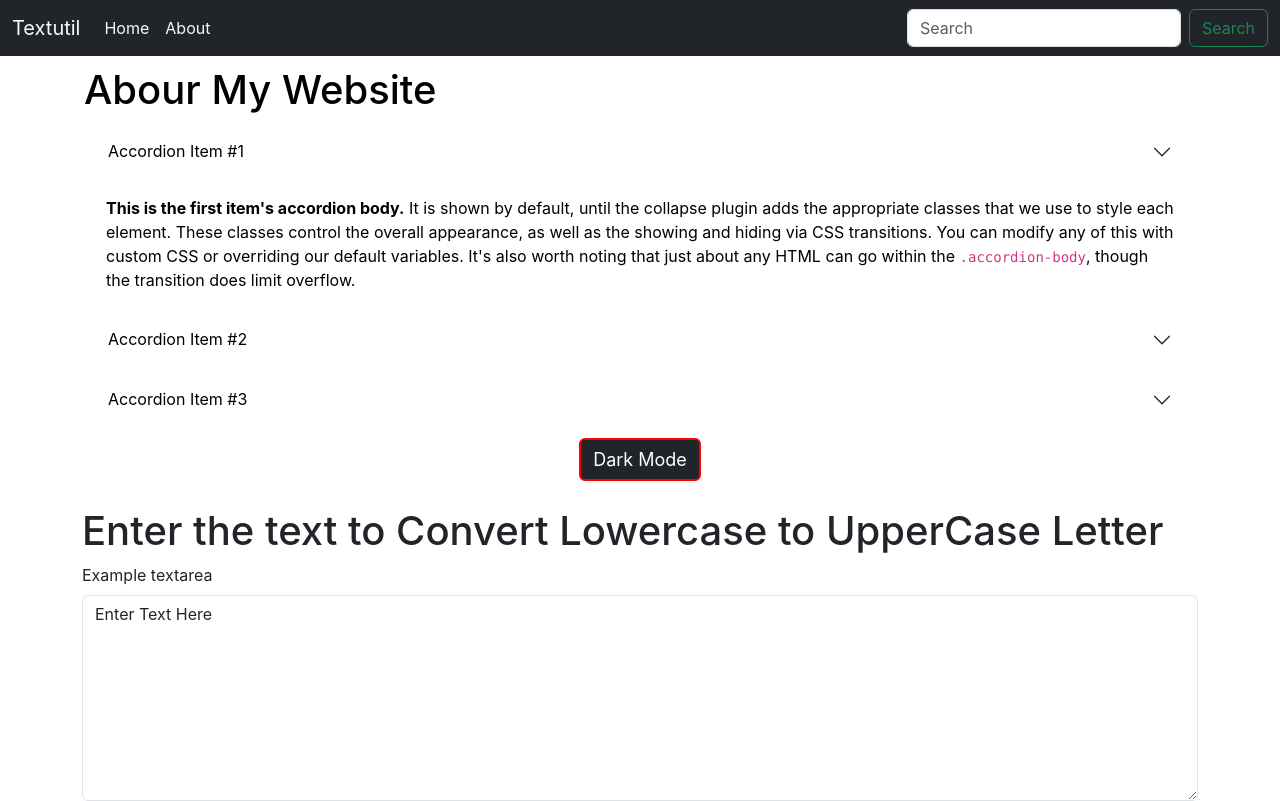
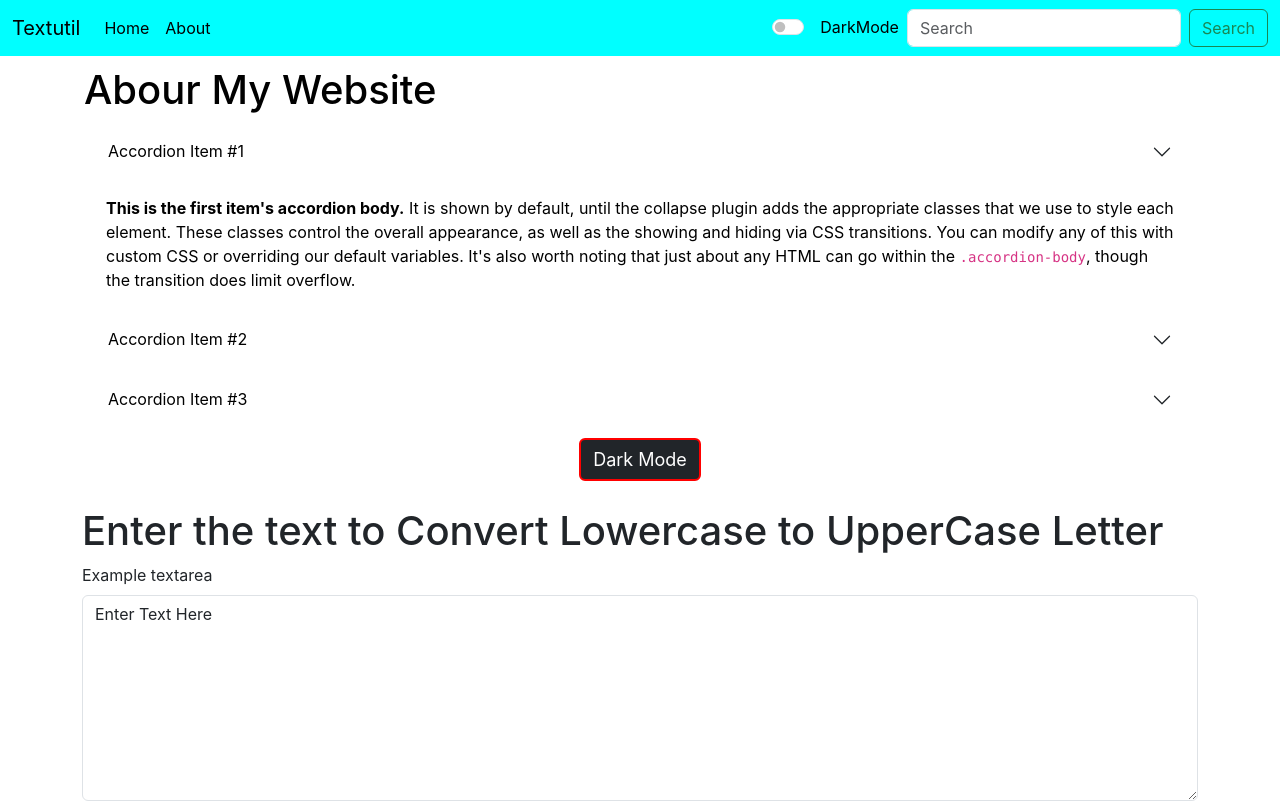
Before and after one commit to himansu-1/my-app, a React (Create React App) app: page / in a window 1280 px wide. Shown: the top 801 px of the page. Built offline with nearby package versions, Linux system fonts and the light colour scheme.

Commit message:
video-12

```diff
--- a/src/App.js
+++ b/src/App.js
@@ -3,11 +3,37 @@ import './App.css';
 import Navbar from './Components/Navbar'
 import TextForm from './Components/TextForm'
 import About from './Components/About';
+import React,{useState} from 'react';
+
 
 function App() {
+  const [navStyle,setNavStyle] = useState({
+      background: 'aqua',
+      border: '2px solid light',
+      color : 'black'
+  })
+  const changeMode = ()=>{
+    if (navStyle.background === 'aqua') {
+      setNavStyle({
+        background : 'black',
+        // border : '2px solid white',
+        color : 'white'
+
+      })
+    }
+    else {
+      setNavStyle({
+        background : 'aqua',
+        color : 'black',
+        // border : '2px solid white'
+
+      })
+    }
+
+  }
   return (
     <>
-      <Navbar title="Textutil"  />
+      <Navbar title="Textutil" changeMode={changeMode} style={navStyle}/>
       {/* <Navbar  /> */}
       <About/>
       <TextForm  heading="Enter the text to Convert Lowercase to UpperCase Letter "/>
--- a/src/Components/About.js
+++ b/src/Components/About.js
@@ -103,7 +103,7 @@ const About = () => {
                     </div>
                 </div>
                 <div className="container my-2 textalign-center text-center" >
-                    <button type="button" class="btn btn-dark" onClick={EnableMode} style={DarkMBtn}>{btnText}</button>
+                    <button type="button" className="btn btn-dark" onClick={EnableMode} style={DarkMBtn}>{btnText}</button>
 
                 </div>
             </div>
--- a/src/Components/Navbar.js
+++ b/src/Components/Navbar.js
@@ -6,22 +6,30 @@ import PropTypes from 'prop-types';
 
 
 const Navbar = (props) => {
+    // const navStyle = {
+    //     background: 'aqua',
+    //     border: '2px solid cyan'
+    // }
     return (
-        <nav className="navbar navbar-expand-lg bg-dark ">
-            <div className="container-fluid">
-                <a className="navbar-brand text-light" href="/">{props.title}</a>
+        <nav className="navbar navbar-expand-lg  " id='nav' style={props.style}>
+            <div className="container-fluid" >
+                <a className="navbar-brand " style={props.style} href="/">{props.title}</a>
                 <button className="navbar-toggler" type="button" data-bs-toggle="collapse" data-bs-target="#navbarSupportedContent" aria-controls="navbarSupportedContent" aria-expanded="false" aria-label="Toggle navigation">
                     <span className="navbar-toggler-icon"></span>
                 </button>
-                <div className="collapse navbar-collapse" id="navbarSupportedContent">
-                    <ul className="navbar-nav me-auto mb-2 mb-lg-0">
+                <div className="collapse navbar-collapse" id="navbarSupportedContent" >
+                    <ul className="navbar-nav me-auto mb-2 mb-lg-0"  >
                         <li className="nav-item">
-                            <a className="nav-link active text-light" aria-current="page" href="/">Home</a>
+                            <a className="nav-link active " aria-current="page" href="/" style={props.style}>Home</a>
                         </li>
                         <li className="nav-item">
-                            <a className="nav-link text-light" href="/">About</a>
+                            <a className="nav-link " style={props.style} href="/">About</a>
                         </li>
                     </ul>
+                    <div className="form-check form-switch">
+                        <input className="form-check-input" onClick={props.changeMode} type="checkbox" role="switch" id="flexSwitchCheckDefault"/>
+                        <label className="form-check-label mx-2" htmlFor="flexSwitchCheckDefault">DarkMode</label>
+                    </div>
                     <form className="d-flex" role="search">
                         <input className="form-control me-2" type="search" placeholder="Search" aria-label="Search" />
                         <button className="btn btn-outline-success" type="submit">Search</button>
```
